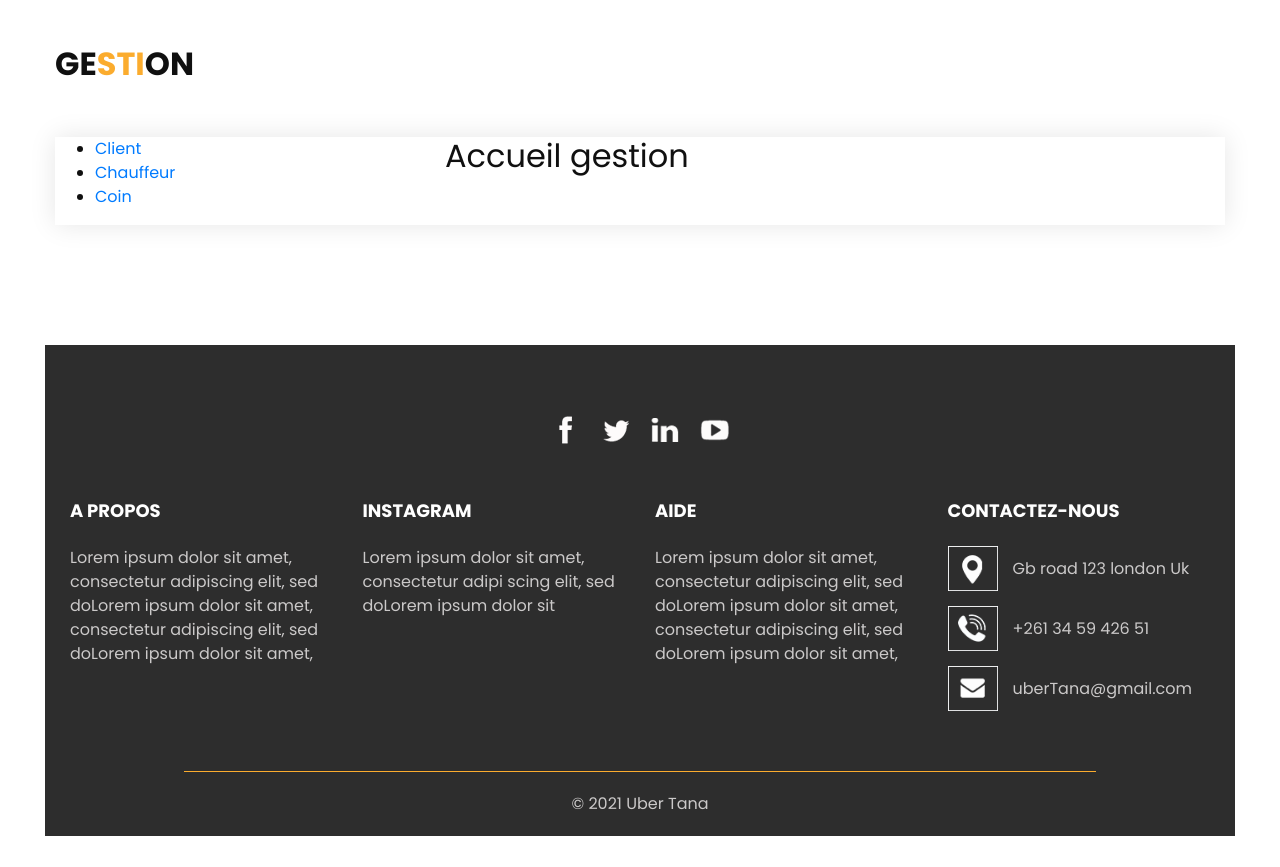
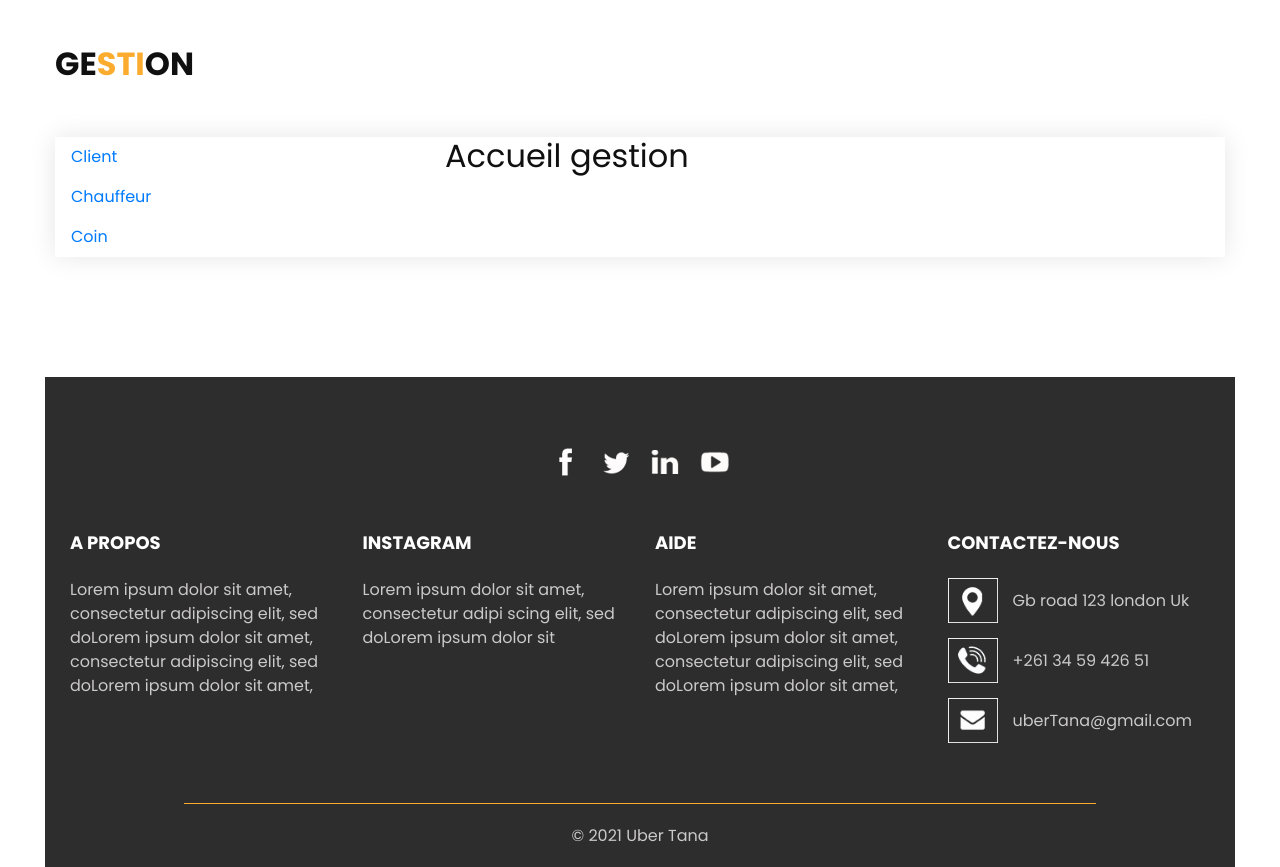
Before and after one commit to rotsyrotsy/UberTana, a CodeIgniter app: page /UberTana/index.php/admin/index in a window 1280 px wide. Shown: the part 140-1007 px from the top of the page. Before the commit the page ends 976 px from the top, so only its background shows below. Run offline with CodeIgniter, Linux system fonts and the light colour scheme; some libraries are stand-ins or nearby versions.

Commit message:
gestion_admin

```diff
--- a/application/views/gestion_admin.php
+++ b/application/views/gestion_admin.php
@@ -1,3 +1,4 @@
+
 <section class="contact_section layout_padding-bottom layout_padding2-top">
     <div class="container px-0">
       <div class="heading_container">
@@ -9,16 +10,23 @@
     </div>
     <div class="container container-bg">
       <div class="row">
-        <div class="col-md-5 col-lg-4 px-0">
-            <ul>
-                <li><a href="#">Client</a></li>
-                <li><a href="#">Chauffeur</a></li>
-                <li><a href="#">Coin</a></li>
-            </ul>
+        <div class="col-md-5 col-lg-4 px-0" class="collapse navbar-collapse" id="navbarSupportedContent">
+            <ul class="nav flex-column">
+                <li class="nav-item">
+                    <a class="nav-link active" href="#">Client</a>
+                </li>
+                <li class="nav-item">
+                    <a class="nav-link" href="#">Chauffeur</a>
+                </li>
+                <li class="nav-item">
+                    <a class="nav-link" href="#">Coin</a>
+                </li>
+                </ul>
         </div>
 
         <div class="col-lg-8 col-md-7 px-0">
             <h2>Accueil gestion </h2>
+
         </div>
 
       </div>
```
